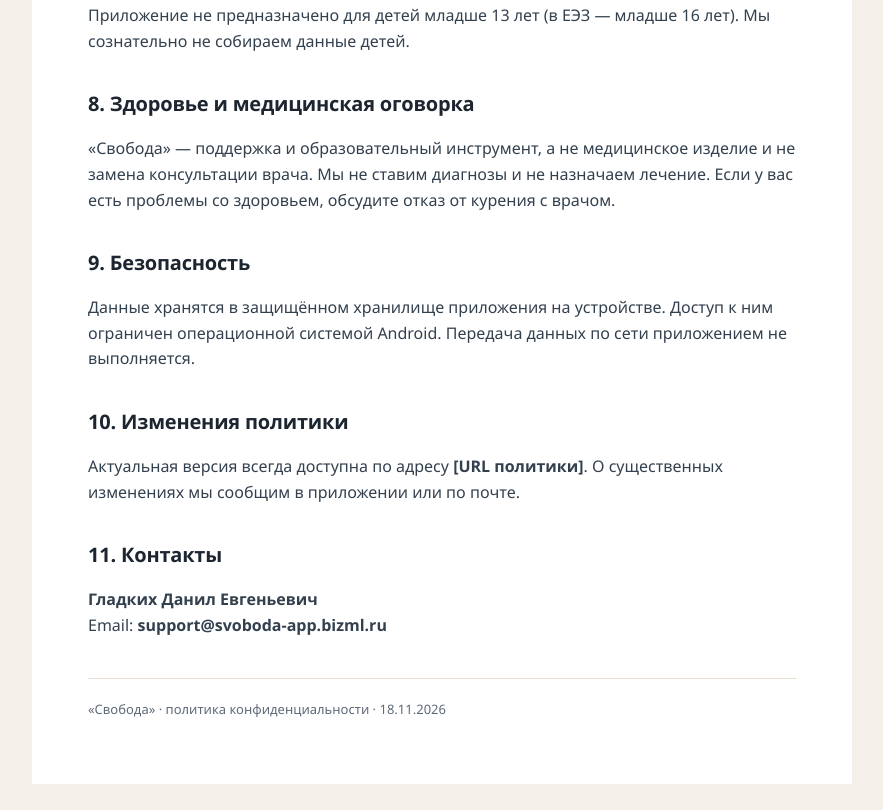
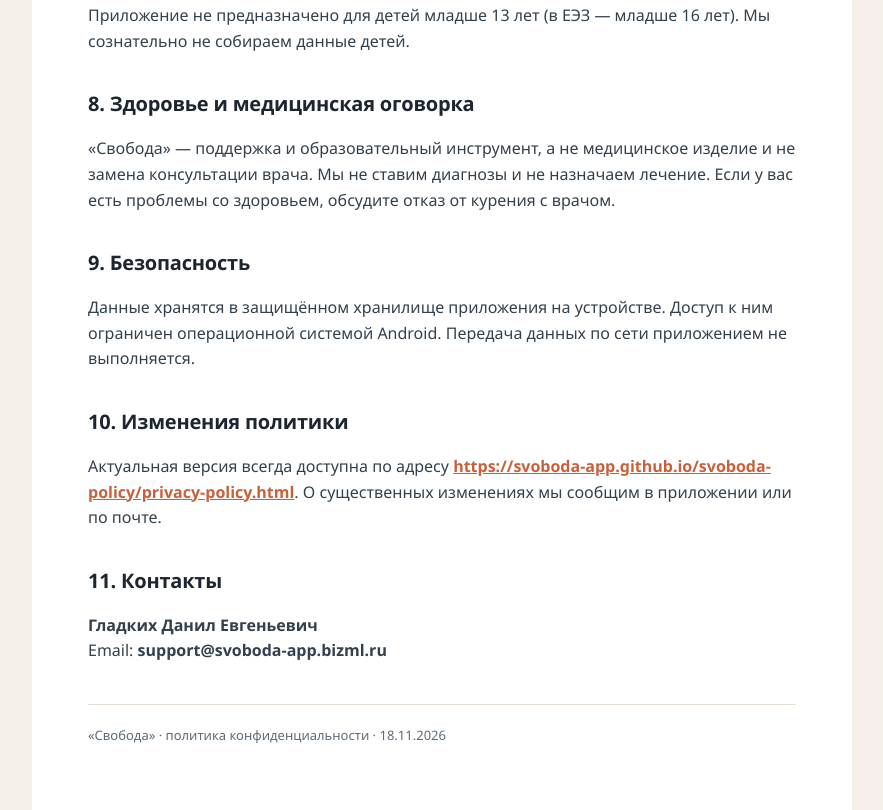
Before and after one commit to svoboda-app/svoboda-policy, a plain HTML site: page index.html in a window 1280 px wide. Shown: the part 1628-2438 px from the top of the page, without its empty margins (198-1081 px from the left). Before the commit the page ends 2412 px from the top, so only its background shows below. Drawn offline with Linux system fonts and the light colour scheme.

Commit message:
Update index.html

```diff
--- a/index.html
+++ b/index.html
@@ -95,7 +95,7 @@
   операционной системой Android. Передача данных по сети приложением не выполняется.</p>
 
   <h2>10. Изменения политики</h2>
-  <p>Актуальная версия всегда доступна по адресу <b>[URL политики]</b>. О существенных изменениях
+  <p>Актуальная версия всегда доступна по адресу <b><a href="https://svoboda-app.github.io/svoboda-policy/privacy-policy.html">https://svoboda-app.github.io/svoboda-policy/privacy-policy.html</a></b>. О существенных изменениях
   мы сообщим в приложении или по почте.</p>
 
   <h2>11. Контакты</h2>
```
